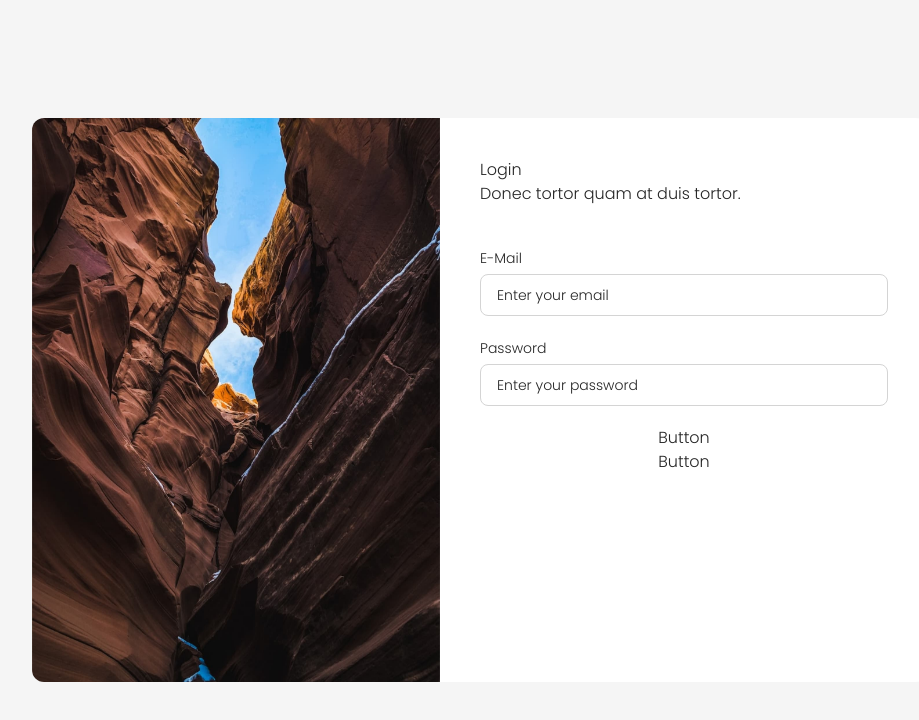
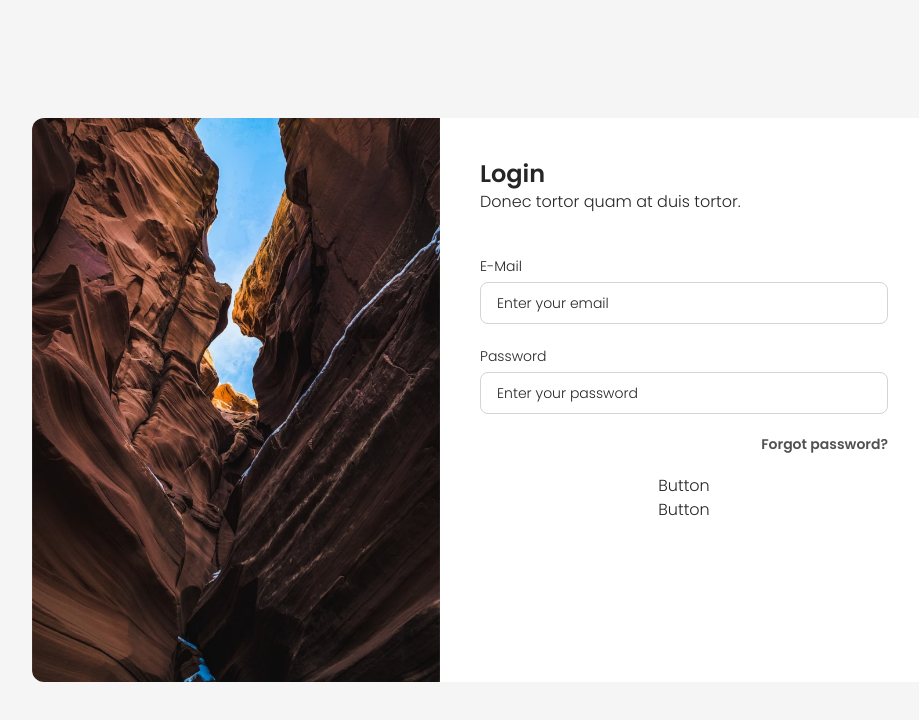
Before and after one commit to anjankarmakar10/project-dashboard, a Next.js app: page /login in a window 1280 px wide. Shown: the top 720 px of the page, without its empty margins (160-1079 px from the left). Built offline with nearby package versions, Linux system fonts and the light colour scheme.

Commit message:
build Form Header

```diff
--- a/src/app/login/page.tsx
+++ b/src/app/login/page.tsx
@@ -1,3 +1,4 @@
+import FormHeader from "@/components/FormHeader/FormHeader";
 import InputField from "@/components/InputField/InputField";
 import Image from "next/image";
 
@@ -15,8 +16,10 @@ const Login = () => {
           />
         </div>
         <div className="flex-1 p-10">
-          <h3>Login</h3>
-          <p>Donec tortor quam at duis tortor.</p>
+          <FormHeader
+            title="Login"
+            subtitle="Donec tortor quam at duis tortor."
+          />
           <div className="flex flex-col mt-10">
             <InputField
               placeholder="Enter your email"
@@ -28,6 +31,9 @@ const Login = () => {
               type="password"
               label="Password"
             />
+            <span className="text-neutral-600 font-semibold text-sm text-right mb-5">
+              Forgot password?
+            </span>
             <button>Button</button>
             <button>Button</button>
           </div>
--- /dev/null
+++ b/src/components/FormHeader/FormHeader.tsx
@@ -0,0 +1,14 @@
+interface Props {
+  title: string;
+  subtitle?: string;
+}
+
+const FormHeader = ({ title, subtitle }: Props) => {
+  return (
+    <header>
+      <h3 className="text-2xl font-semibold">{title}</h3>
+      <p className="text-base font-light">{subtitle}</p>
+    </header>
+  );
+};
+export default FormHeader;
```
